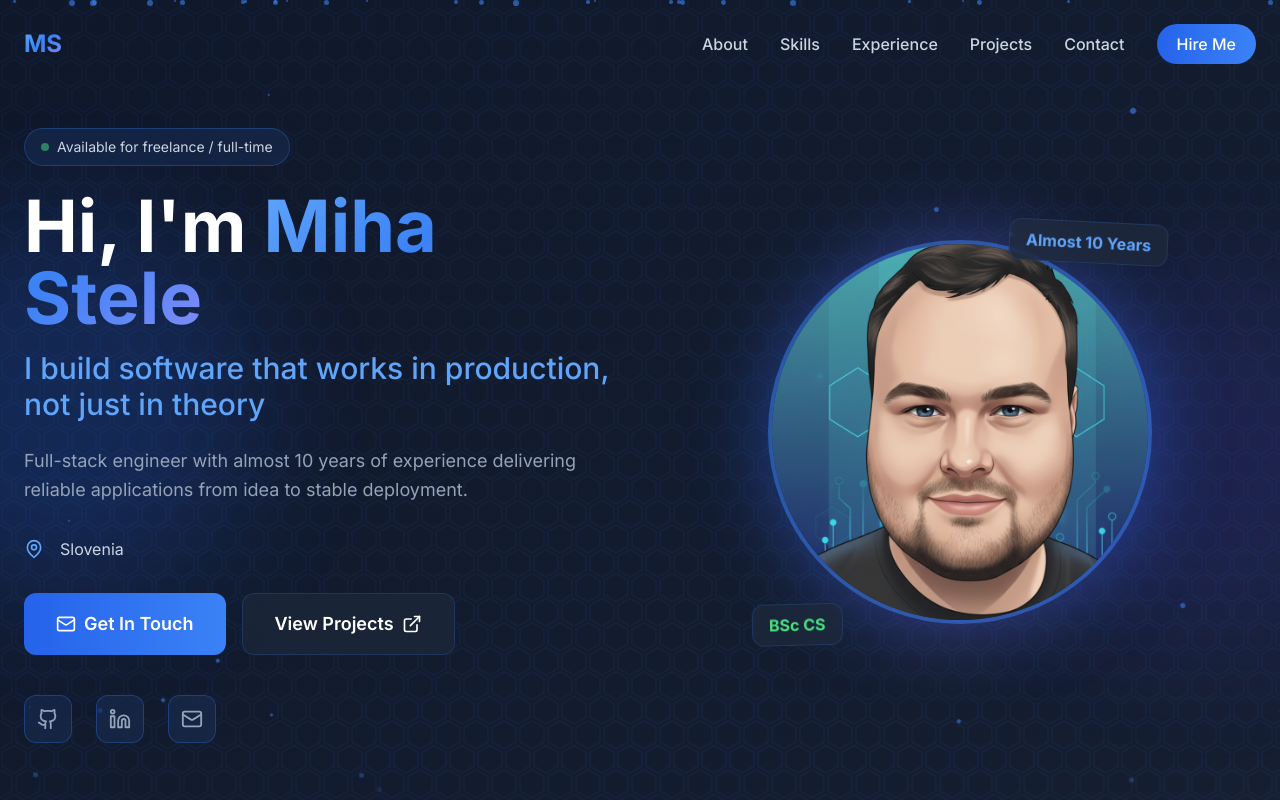
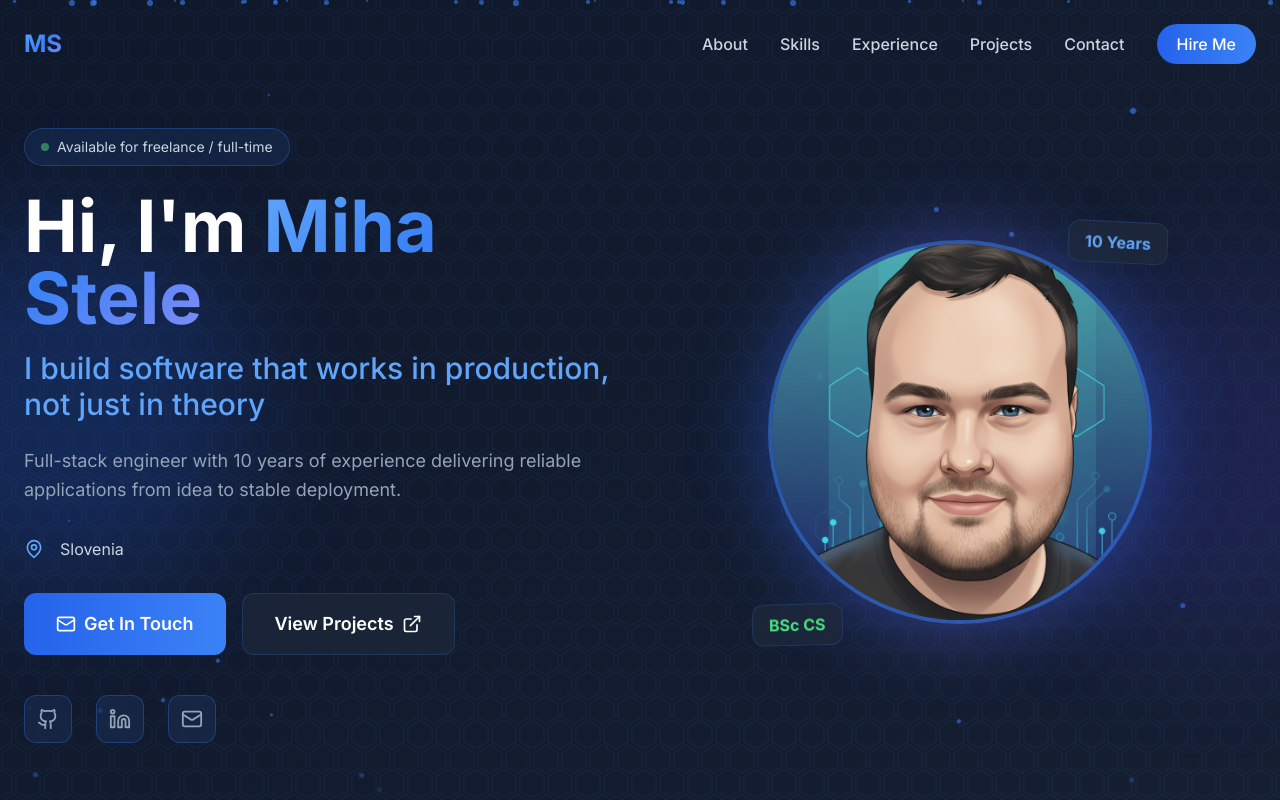
Before and after one commit to mihastele/portfolio-20251215, a React (Vite) app: page / in a window 1280 px wide. Shown: the top 800 px of the page. Built offline with nearby package versions, Linux system fonts and the light colour scheme.

Commit message:
approximize

```diff
--- a/src/App.jsx
+++ b/src/App.jsx
@@ -164,7 +164,7 @@ const HeroSection = () => {
             </motion.h2>
 
             <p className="text-slate-400 text-lg mb-8 max-w-xl leading-relaxed">
-              Full-stack engineer with almost 10 years of experience delivering
+              Full-stack engineer with 10 years of experience delivering
               reliable applications from idea to stable deployment.
             </p>
 
@@ -246,7 +246,7 @@ const HeroSection = () => {
                 animate={{ y: [0, -10, 0], rotate: [0, 5, 0] }}
                 transition={{ duration: 4, repeat: Infinity, ease: "easeInOut" }}
               >
-                <span className="text-blue-400 font-bold">Almost 10 Years</span>
+                <span className="text-blue-400 font-bold">10 Years</span>
               </motion.div>
 
               <motion.div
```
